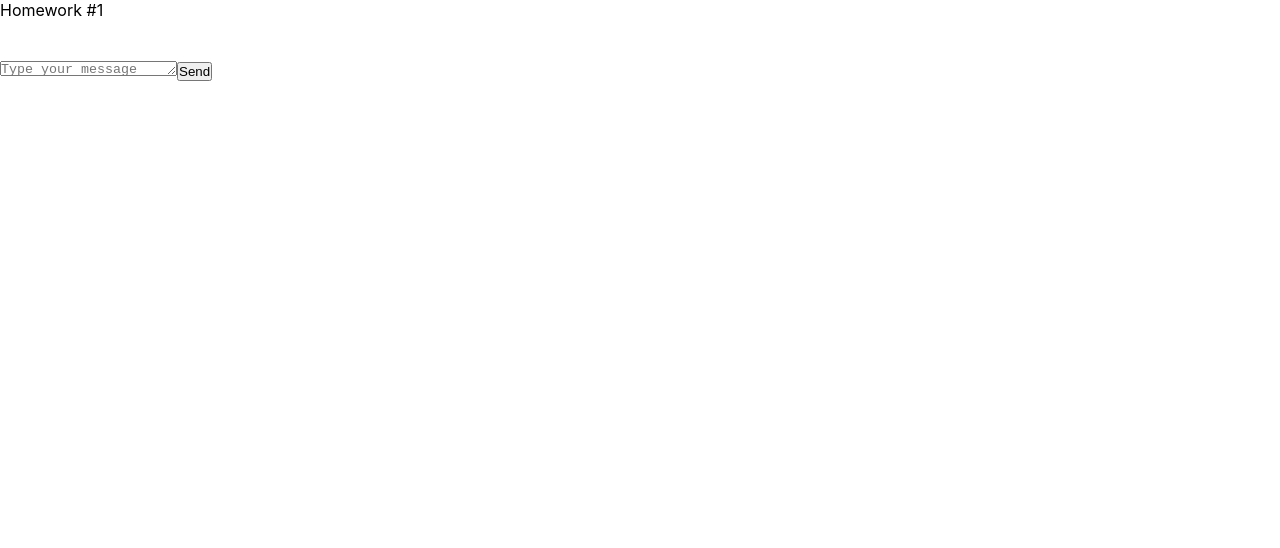
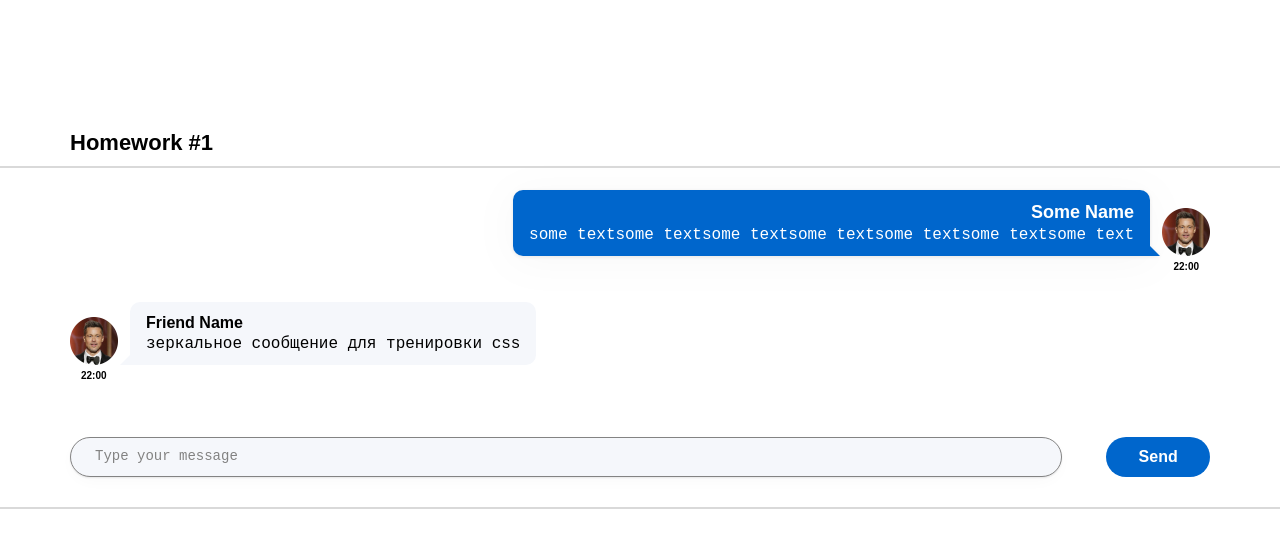
Before and after one commit to VictoriaGri95/hws2, a React (Create React App) app: page / in a window 1280 px wide. Shown: the top 548 px of the page. Built offline with nearby package versions, Linux system fonts and the light colour scheme.

Commit message:
04-01-2026

```diff
--- a/src/s1-main/App.module.css
+++ b/src/s1-main/App.module.css
@@ -1,11 +1,41 @@
 .App {
     --header_height: 60px;
+    font-family: 'Montserrat', sans-serif;
+    padding: 130px 70px;
+
 }
 
 .hw {
+    position: relative;
+display: flex;
+    flex-direction: column;
 
+}
+.hw:after {
+    content: "";
+    position: absolute;
+    border: 1px solid #d9d9d9;
+    width: 100vw;
+    height: 0px;
+    left: 50%;
+    top: -24px;
+    transform: translateX(-50%);
+}
+.hw:before {
+    content: "";
+    position: absolute;
+    border: 1px solid #d9d9d9;
+    width: 100vw;
+    height: 0px;
+    left: 50%;
+    bottom: -32px;
+    transform: translateX(-50%);
 }
 
 .hwTitle {
-
+    /*font-family: 'Montserrat', sans-serif;*/
+    font-weight: 600;
+    font-size: 22px;
+    color: #000;
+    margin-bottom: 34px;
 }
--- a/src/s2-homeworks/hw01/HW1.tsx
+++ b/src/s2-homeworks/hw01/HW1.tsx
@@ -14,7 +14,17 @@ import avatar from './avatar.png'
 * */
 
 // нужно создать правильный тип вместо any
-export type MessageType = any
+export type MessageType = {
+    id: number,
+    user: {
+        avatar: string, // можно менять
+        name: string,  // можно менять
+    },
+    message: {
+        text: string, // можно менять
+        time: string, // можно менять
+    },
+}
 
 // структуру объекта не менять
 export const message0: MessageType = {
--- a/src/s2-homeworks/hw01/friend-message/FriendMessage.module.css
+++ b/src/s2-homeworks/hw01/friend-message/FriendMessage.module.css
@@ -1,31 +1,60 @@
 .friendMessage {
-
+  display: flex;
+  flex-direction: column;
+  gap: 5px;
+  margin-bottom: 56px;
 }
 
 .friendImageAndText {
-
+  display: flex;
+  align-items: flex-end;
+  gap: 12px;
 }
 
 .friendImageAndText img {
-
+  height: 48px;
+  width: 48px;
 }
 
 .friendText {
-
+  position: relative;
+  background-color: #f5f7fb;
+  box-shadowfilter: drop-shadow(0 1px 2px rgba(29, 33, 38, 0.1))
+  drop-shadow(0 5px 20px rgba(29, 33, 38, 0.03));
+  border-radius: 10px 10px 10px 0;
+  padding: 12px 16px;
+  width: fit-content;
 }
 
 .friendText:after {
-
+  content: '';
+  position: absolute;
+  left: -10px;
+  bottom: 0;
+  width: 0;
+  height: 0;
+  border: 10px solid transparent;
+  border-right-color: #f5f7fb; /* Правая сторона окрашена */
+  border-left: 0;
+  border-bottom: 0;
 }
 
 .friendName {
-
+  font-weight: 600;
+  font-size: 16px;
+  color: #000;
+  margin-bottom: 3px;
 }
 
 .friendMessageText {
-
+  font-weight: 400;
+  font-size: 16px;
+  color: #000;
 }
 
 .friendTime {
-
+  font-weight: 600;
+  font-size: 10px;
+  color: #000;
+  padding-left: 11px;
 }
--- a/src/s2-homeworks/hw01/friend-message/FriendMessage.tsx
+++ b/src/s2-homeworks/hw01/friend-message/FriendMessage.tsx
@@ -1,8 +1,22 @@
 import React from 'react'
 import s from './FriendMessage.module.css'
 
+export type FriendMessageProps = {
+    message: {
+        id: number,
+        user: {
+            avatar: string,
+            name: string,
+        },
+        message: {
+            text: string,
+            time: string,
+        }
+    }
+}
+
 // создать тип вместо any и отобразить приходящие данные
-const FriendMessage = (props: any) => {
+const FriendMessage = (props: FriendMessageProps) => {
     return (
         <div
             id={'hw1-friend-message-' + props.message.id}
@@ -14,6 +28,7 @@ const FriendMessage = (props: any) => {
                     // создаёт студент
 
                     //
+                  src={props.message.user.avatar}
                 />
                 <div className={s.friendText}>
                     <div
@@ -22,7 +37,7 @@ const FriendMessage = (props: any) => {
                     >
                         {/*создаёт студент*/}
 
-                        {/**/}
+                        {props.message.user.name}
                     </div>
                     <pre
                         id={'hw1-friend-text-' + props.message.id}
@@ -30,7 +45,7 @@ const FriendMessage = (props: any) => {
                     >
                         {/*создаёт студент*/}
 
-                        {/**/}
+                        {props.message.message.text}
                     </pre>
                 </div>
             </div>
@@ -40,7 +55,7 @@ const FriendMessage = (props: any) => {
             >
                 {/*создаёт студент*/}
 
-                {/**/}
+                {props.message.message.time}
             </div>
         </div>
     )
--- a/src/s2-homeworks/hw01/message-sender/MessageSender.module.css
+++ b/src/s2-homeworks/hw01/message-sender/MessageSender.module.css
@@ -1,13 +1,32 @@
 .sendForm {
-
+display: flex;
+  gap: 44px;
 }
 
 .textarea {
-
+  border-radius: 20px;
+  width: 100%;
+  min-height: 40px;
+  box-shadow: 0 1px 2px 0 rgba(29, 33, 38, 0.1), 0 5px 20px 0 rgba(29, 33, 38, 0.03);
+  background: #f5f7fb;
+  resize: none;
+  height: 40px;
+  font-weight: 400;
+  font-size: 14px;
+  color: rgba(0, 0, 0, 0.6);
+  opacity: 0.9;
+  padding: 10px 24px;
 }
 
 .button {
-
+  border-radius: 20px;
+  width: 120px;
+  background-color: #06c;
+  border: none;
+  font-weight: 600;
+  font-size: 16px;
+  color: #fff;
+  height: 40px;
 }
 
 .button:hover {
--- a/src/s2-homeworks/hw01/message/Message.module.css
+++ b/src/s2-homeworks/hw01/message/Message.module.css
@@ -1,31 +1,64 @@
 .message {
-
+display: flex;
+  flex-direction: column;
+    align-items: flex-end;
+  gap: 5px;
+  margin-bottom: 30px;
 }
 
 .imageAndText {
-
+  display: flex;
+  flex-direction: row-reverse;
+  align-items: flex-end;
+  gap: 12px;
 }
 
 .imageAndText img {
-
+height: 48px;
+  width: 48px;
 }
 
 .text {
-
+  position: relative;
+  background-color: #0066CC;
+  border-radius: 10px 10px 0 10px;
+  padding: 12px 16px;
+  width: fit-content;
+  color: white;
+  filter: drop-shadow(0 1px 2px rgba(29, 33, 38, 0.1))
+  drop-shadow(0 5px 20px rgba(29, 33, 38, 0.03));
+  text-align: right;
 }
 
-.text:after {
-
+.text::after {
+  content: '';
+  position: absolute;
+  right: -10px;
+  bottom: 0;
+  width: 0;
+  height: 0;
+  border: 10px solid transparent;
+  border-left-color: #0066CC;
+  border-right: 0;
+  border-bottom: 0;
 }
 
 .name {
-
+  font-weight: 600;
+  font-size: 18px;
+  color: #fff;
+   margin-bottom: 3px;
 }
 
 .messageText {
-
+  font-weight: 400;
+  font-size: 16px;
+  color: #fff;
 }
 
 .time {
-
+  font-weight: 600;
+  font-size: 10px;
+  color: #000;
+  padding-right: 11px;
 }
--- a/src/s2-homeworks/hw01/message/Message.tsx
+++ b/src/s2-homeworks/hw01/message/Message.tsx
@@ -2,7 +2,19 @@ import React from 'react'
 import s from './Message.module.css'
 
 // нужно создать правильный тип вместо any
-export type MessagePropsType = any
+export type MessagePropsType = {
+  message: {
+    id: number,
+    user: {
+      avatar: string,
+      name: string,
+    },
+    message: {
+      text: string,
+      time: string,
+    }
+  }
+}
 
 // нужно отобразить приходящие данные
 const Message = (props: MessagePropsType) => {
@@ -14,24 +26,26 @@ const Message = (props: MessagePropsType) => {
                     // создаёт студент
 
                     //
+                  src={props.message.user.avatar}
                 />
                 <div className={s.text}>
                     <div id={'hw1-name-' + props.message.id} className={s.name}>
                         {/*создаёт студент*/}
 
-                        {/**/}
+                      {props.message.user.name}
+
                     </div>
                     <pre id={'hw1-text-' + props.message.id} className={s.messageText}>
                         {/*создаёт студент*/}
 
-                        {/**/}
+                      {props.message.message.text}
                     </pre>
                 </div>
             </div>
             <div id={'hw1-time-' + props.message.id} className={s.time}>
                 {/*создаёт студент*/}
 
-                {/**/}
+              {props.message.message.time}
             </div>
         </div>
     )
```
